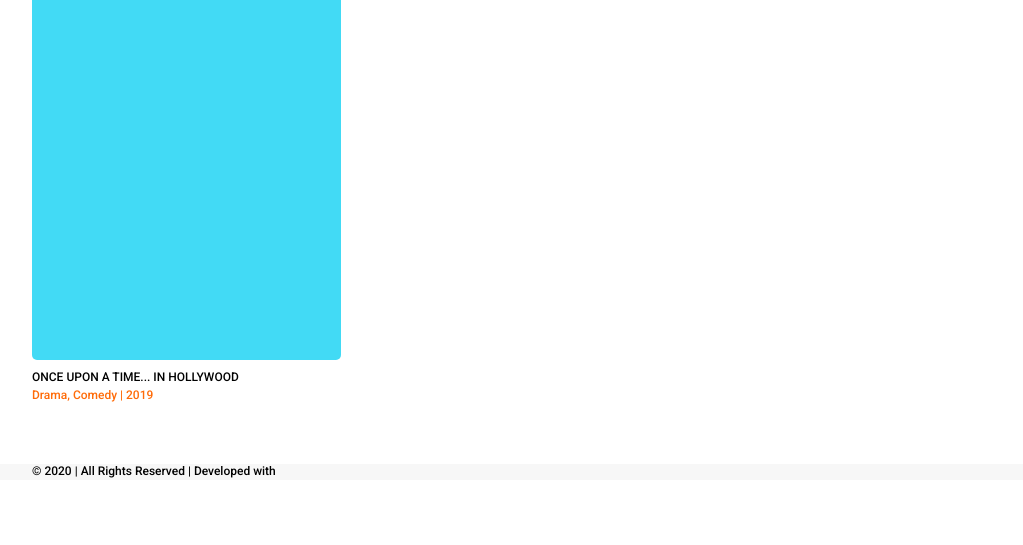
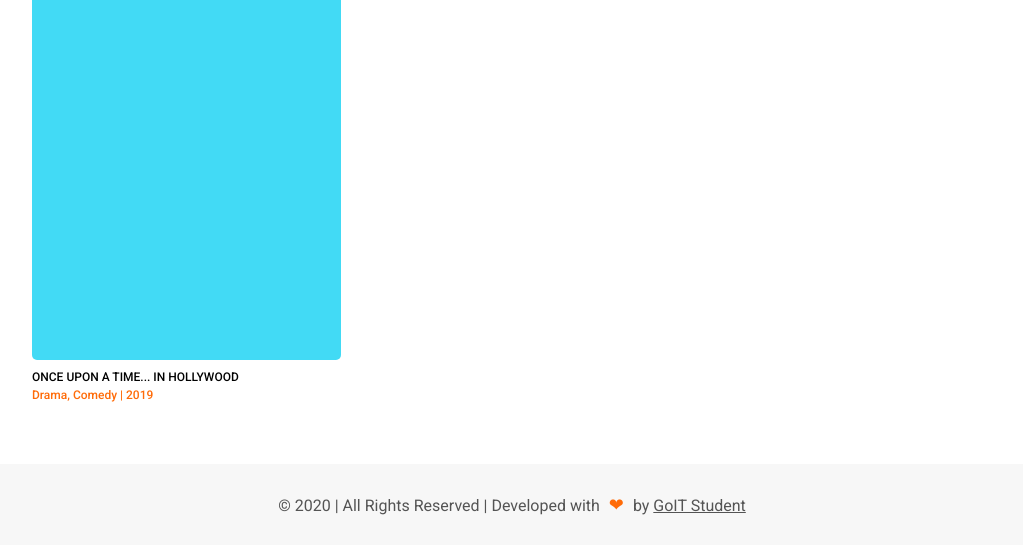
Before and after one commit to VadymMelnyk21/project_filmoteka, a website built with Parcel: page src/index.html in a window 1280 px wide. Shown: the part 1472-2017 px from the top of the page, without its empty margins (128-1151 px from the left). Before the commit the page ends 1952 px from the top, so only its background shows below. Built offline with nearby package versions, Linux system fonts and the light colour scheme.

Commit message:
футер

```diff
--- a/src/partials/footer.html
+++ b/src/partials/footer.html
@@ -1,3 +1,13 @@
 <footer class="footer">
-  <div class="container">© 2020 | All Rights Reserved | Developed with</div>
+    <div class="footer-container">
+        <div class="footer-container__firs-text">
+            &#169 2020 | All Rights Reserved |
+        </div>
+        <div class="footer-container__second-text">
+            Developed with
+            <span class="footer-container--accent">❤</span>
+            by
+            <a href="#!" class="footer-container__link">GoIT Student</a>
+        </div>
+    </div>
 </footer>
--- a/src/sass/layout/_footer.scss
+++ b/src/sass/layout/_footer.scss
@@ -1,3 +1,49 @@
 .footer{
+    padding-top: 30px;
+    padding-bottom: 30px;
     background-color: var(--second-background-color);
 }
+
+.footer-container{
+    width: 236px;
+    margin: 0 auto;
+
+    color: var(--second-text-color);
+    text-align: center;
+    font-weight: 400;
+    font-size: 14px;
+    line-height: 1.17;
+
+   @media screen and (min-width: 768px) {
+       width: 482px;
+    font-size: 16px;
+   }
+}
+
+.footer-container__firs-text{
+    display: inline-block;
+
+    @media screen and (max-width: 767px) {
+        margin-bottom: 10px;
+    }
+}
+
+.footer-container__second-text{
+    display: inline-block;
+}
+
+.footer-container--accent{
+    color: var(--accent-color);
+    margin-left: 5px;
+    margin-right: 5px;
+    font-size: 16px;
+
+    @media screen and (min-width: 768px) {
+        font-size: 18px;
+    }
+}
+
+.footer-container__link{
+    color: var(--second-text-color);
+    text-decoration: underline;
+}
```
